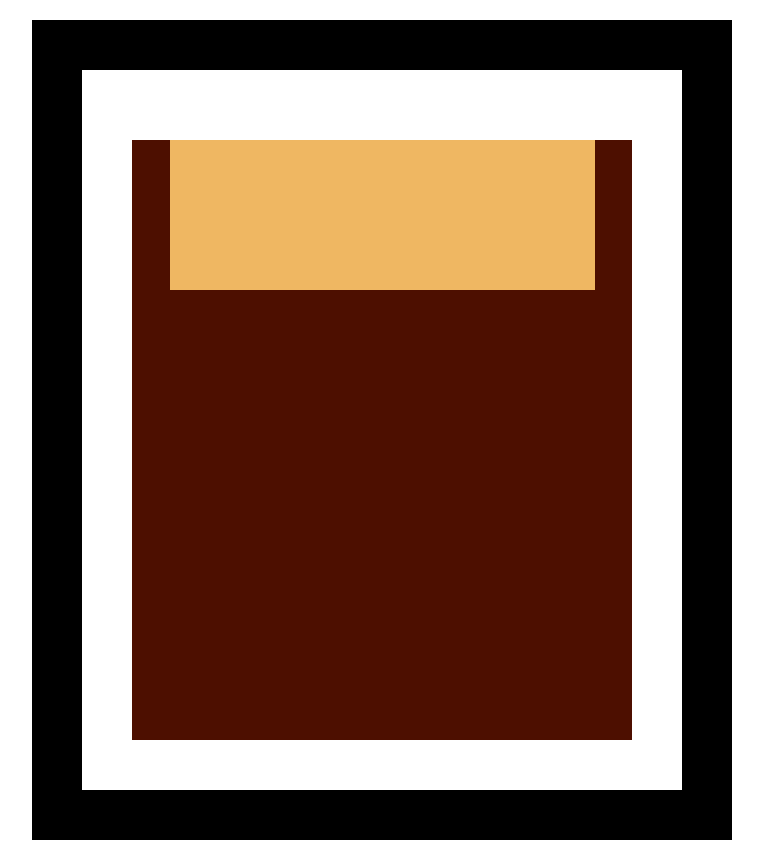
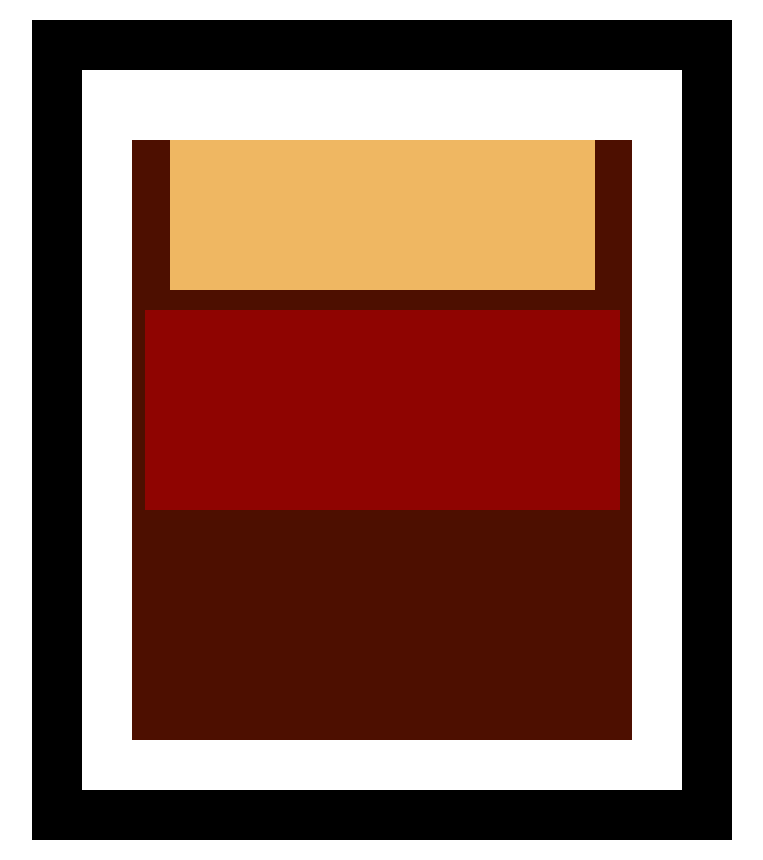
Before and after one commit to SETHK3/freeCodeCamp-projects, a website: page HTML-CSS/RothkoPainting/index.html in a window 1280 px wide. Shown: the whole page, without its empty margins (258-1021 px from the left). Drawn offline with Linux system fonts and the light colour scheme.

Commit message:
adds block two div and styles

```diff
--- a/HTML-CSS/RothkoPainting/index.html
+++ b/HTML-CSS/RothkoPainting/index.html
@@ -10,6 +10,7 @@
     <div class="frame">
       <div class="canvas">
         <div class="one"></div>
+        <div class="two"></div>
       </div>
     </div>
   </body>
--- a/HTML-CSS/RothkoPainting/styles.css
+++ b/HTML-CSS/RothkoPainting/styles.css
@@ -18,3 +18,10 @@
   margin: 20px auto;
   overflow: hidden;
 }
+
+.two {
+  width: 475px;
+  height: 200px;
+  background-color: #8f0401;
+  margin: auto;
+}
```
